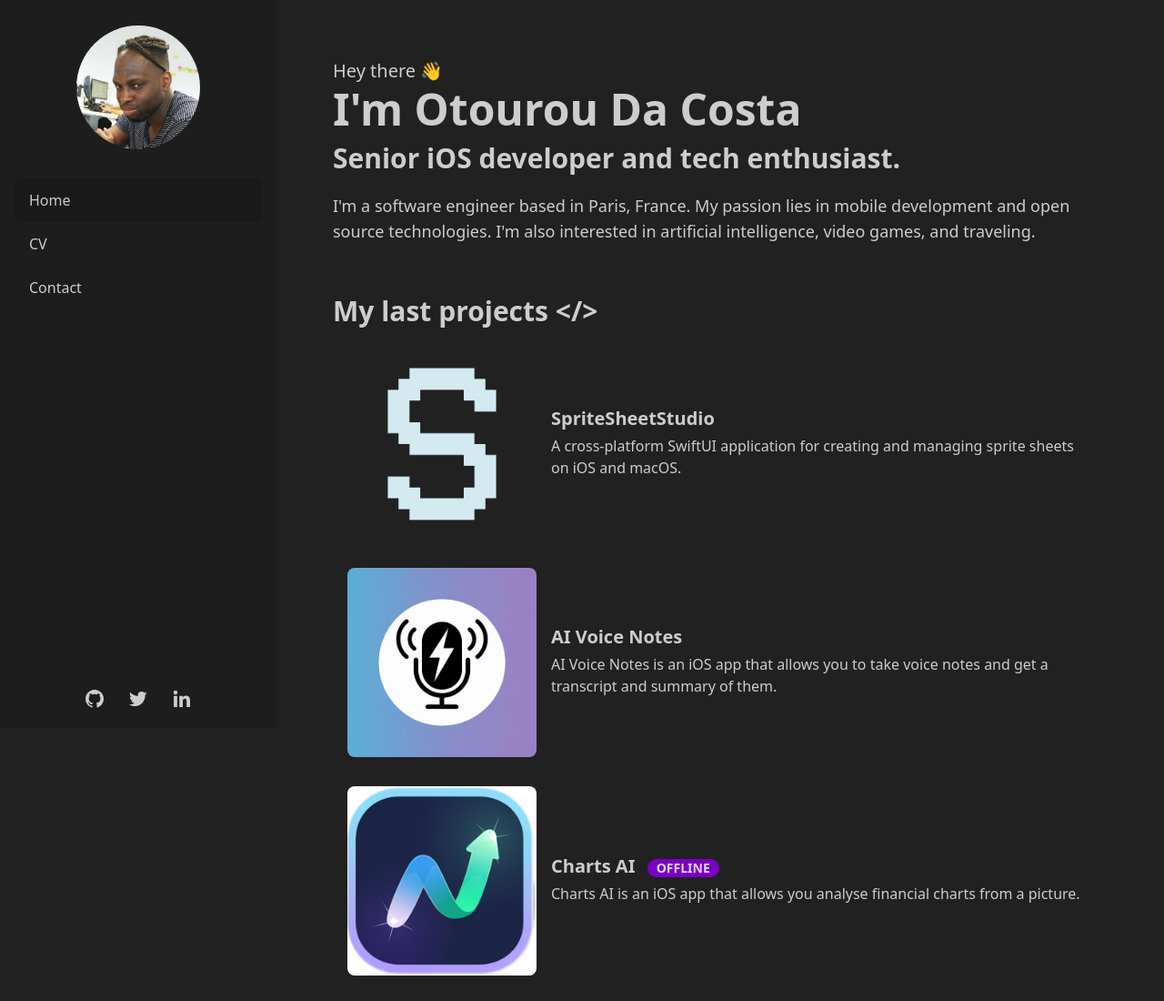
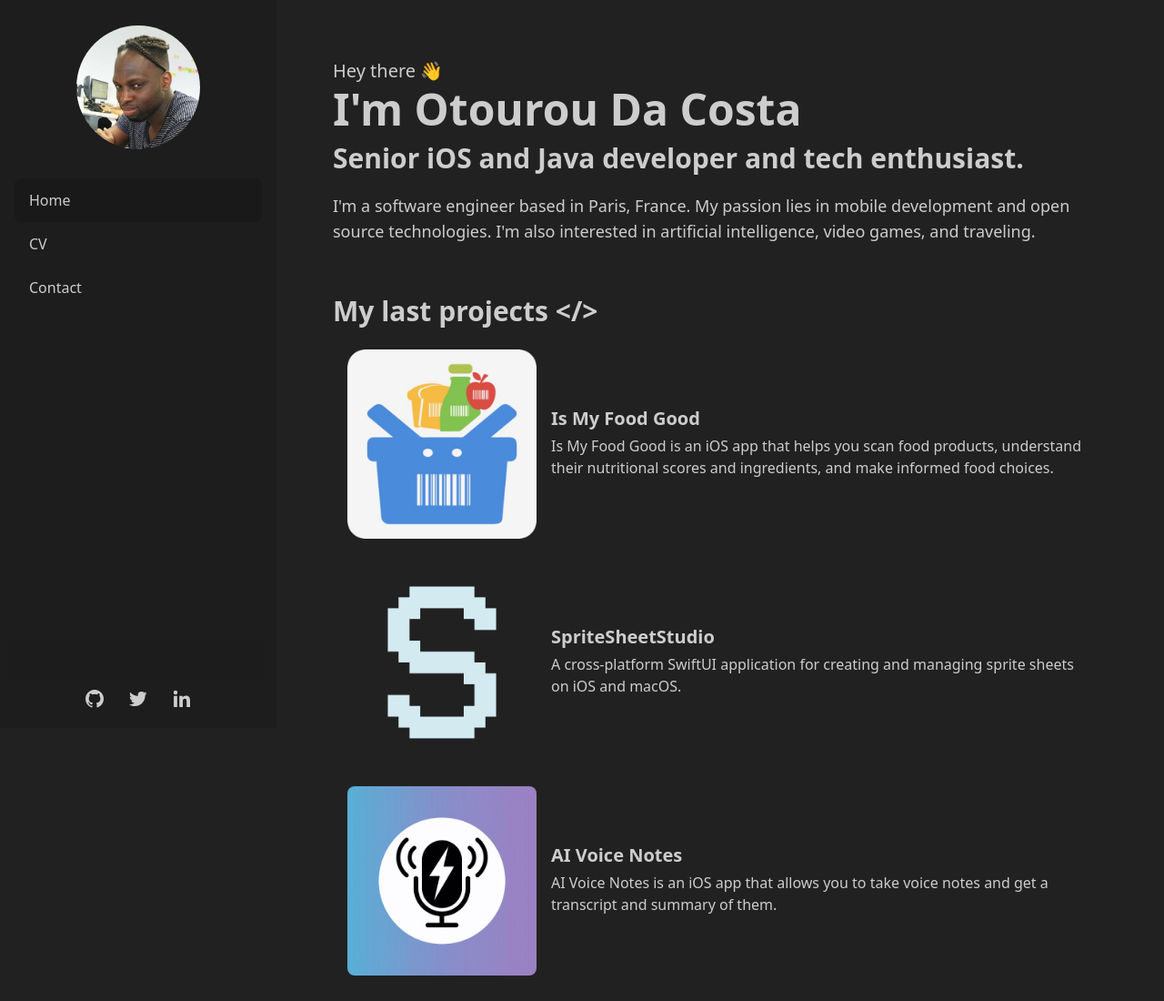
Before and after one commit to Tooflex/tooflex.github.io, an Astro site: page / in a window 1280 px wide. Shown: the top 1100 px of the page at 91% size. Built offline with nearby package versions, Linux system fonts and the light colour scheme; Astro itself is replaced by a stand-in of ours.

Commit message:
Showcase Is My Food Good and Java expertise

```diff
--- a/src/pages/index.astro
+++ b/src/pages/index.astro
@@ -16,7 +16,7 @@ const last_posts = posts.slice(0, 3);
     <div class="text-xl py-1">Hey there 👋</div>
     <h1 class="text-5xl font-bold">I'm Otourou Da Costa</h1>
     <div class="text-3xl py-3 font-bold">
-      Senior iOS developer and tech enthusiast.
+      Senior iOS and Java developer and tech enthusiast.
     </div>
     <div class="py-2">
       <text class="text-lg">
@@ -30,6 +30,13 @@ const last_posts = posts.slice(0, 3);
   <div>
     <div class="text-3xl w-full font-bold mb-2">My last projects {"</>"}</div>
   </div>
+
+  <HorizontalCard
+    title="Is My Food Good"
+    img="/ismyfoodgood.png"
+    desc="Is My Food Good is an iOS app that helps you scan food products, understand their nutritional scores and ingredients, and make informed food choices."
+    url="https://apps.apple.com/us/app/is-my-food-good/id1098883654"
+  />
 
   <HorizontalCard
     title="SpriteSheetStudio"
```
Also changed, not shown: public/ismyfoodgood.png (added).
